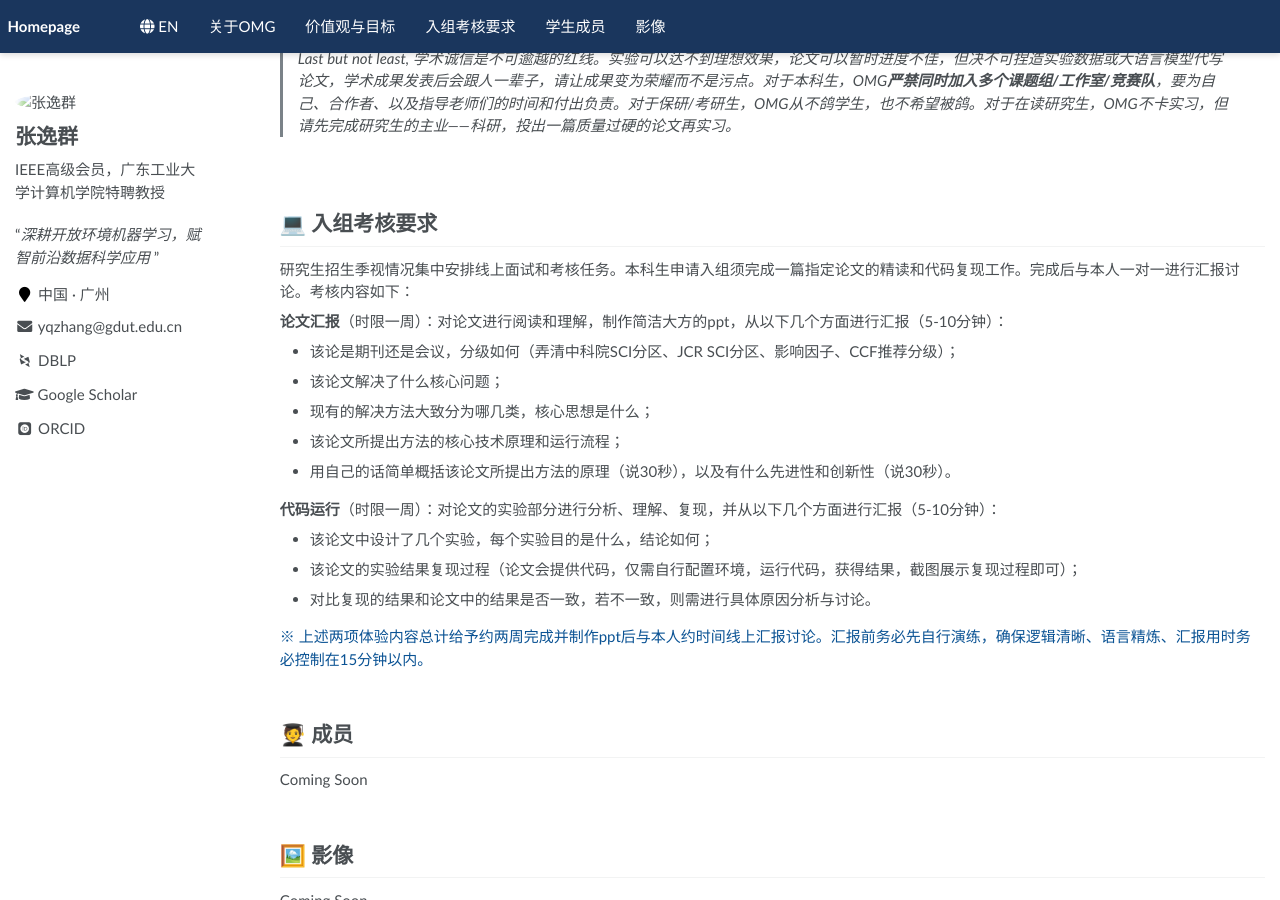
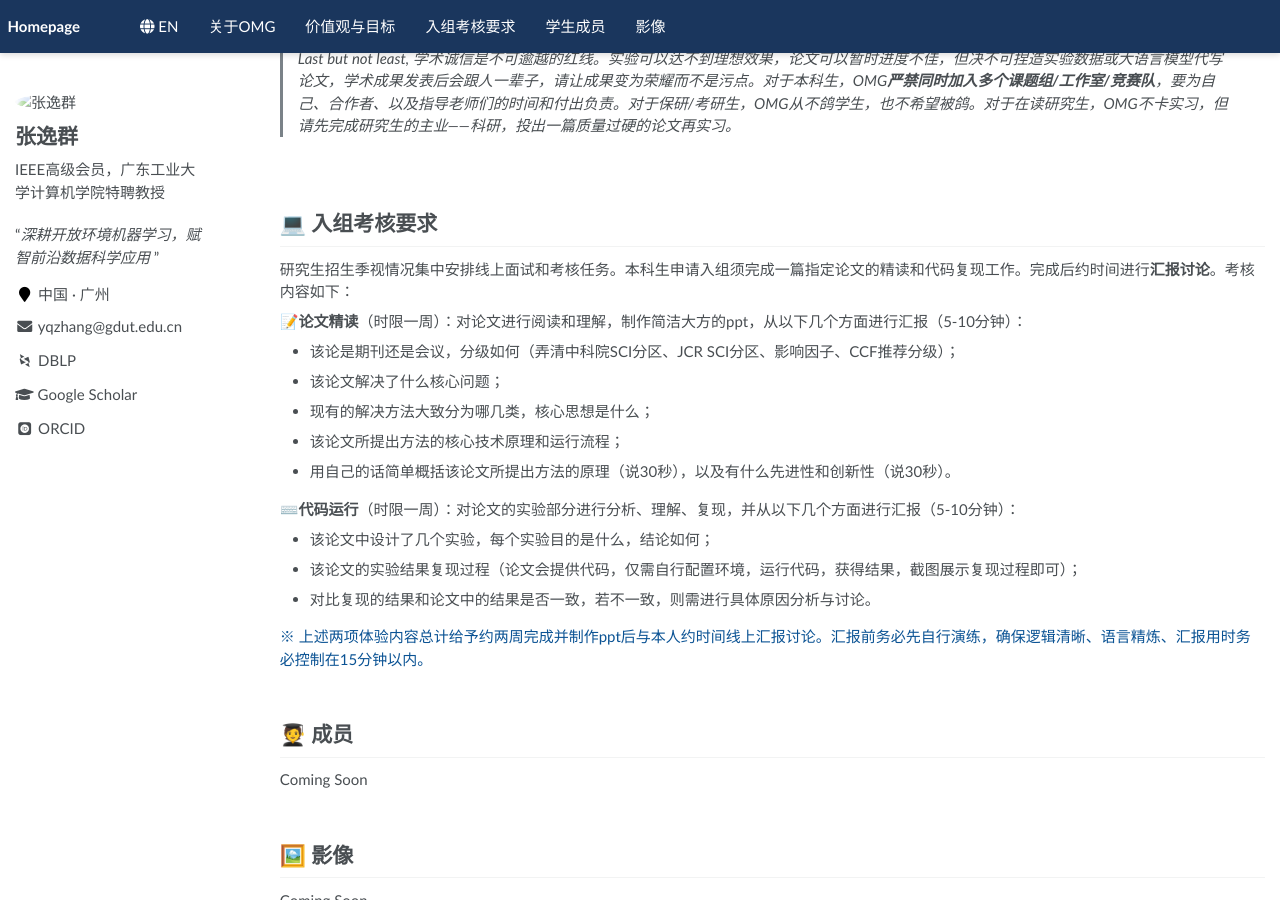
Before and after one commit to yqzhang-Zz/zh-OMG, a Jekyll site: the page built from _pages/about.md, in a window 1280 px wide and 900 px high, scrolled down 1402 px. Built offline with Jekyll 4.4.1, drawn with Linux system fonts in a browser that asks for light colours; some web fonts are replaced.

Commit message:
Update about.md

```diff
--- a/_pages/about.md
+++ b/_pages/about.md
@@ -69,9 +69,9 @@ OMG具体研究方向可参考本人主页所列论文和科研课题。组内**
 <br>
 # 💻 入组考核要求
 
-研究生招生季视情况集中安排线上面试和考核任务。本科生申请入组须完成一篇指定论文的精读和代码复现工作。完成后与本人一对一进行汇报讨论。考核内容如下：
+研究生招生季视情况集中安排线上面试和考核任务。本科生申请入组须完成一篇指定论文的精读和代码复现工作。完成后约时间进行**汇报讨论**。考核内容如下：
 
-**论文汇报**（时限一周）：对论文进行阅读和理解，制作简洁大方的ppt，从以下几个方面进行汇报（5-10分钟）：
+📝**论文精读**（时限一周）：对论文进行阅读和理解，制作简洁大方的ppt，从以下几个方面进行汇报（5-10分钟）：
 
 - 该论是期刊还是会议，分级如何（弄清中科院SCI分区、JCR SCI分区、影响因子、CCF推荐分级）；
 
@@ -83,7 +83,7 @@ OMG具体研究方向可参考本人主页所列论文和科研课题。组内**
 
 - 用自己的话简单概括该论文所提出方法的原理（说30秒），以及有什么先进性和创新性（说30秒）。
 
-**代码运行**（时限一周）：对论文的实验部分进行分析、理解、复现，并从以下几个方面进行汇报（5-10分钟）：
+⌨️**代码运行**（时限一周）：对论文的实验部分进行分析、理解、复现，并从以下几个方面进行汇报（5-10分钟）：
 
 - 该论文中设计了几个实验，每个实验目的是什么，结论如何；
 
```
